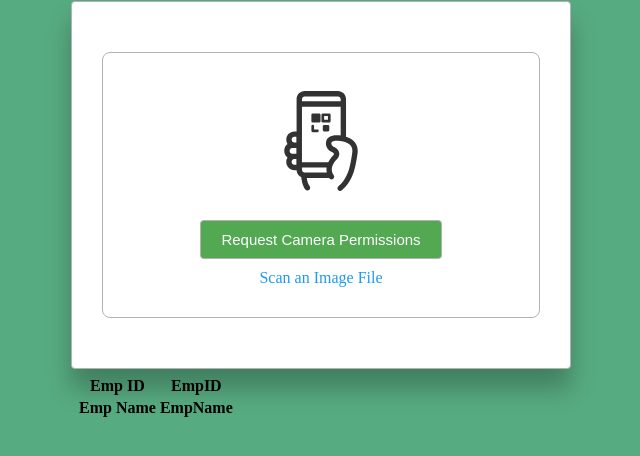
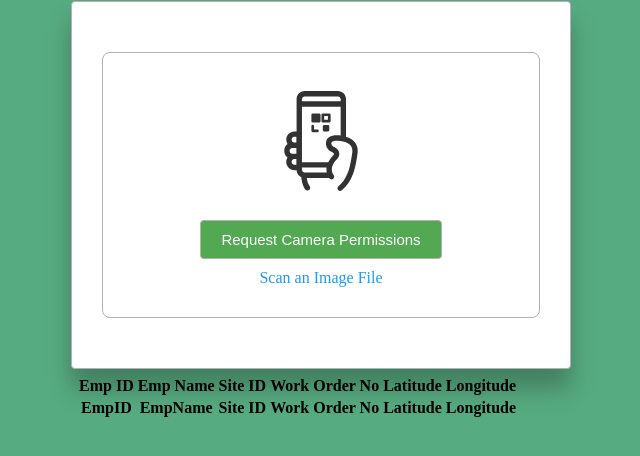
Before and after one commit to shankark1984/VishrutaAttendanceSystems, a plain HTML site: page Index.html in a window 1280 px wide. Shown: the part 78-534 px from the top of the page, without its empty margins (319-959 px from the left). Drawn offline with Linux system fonts and the light colour scheme; files whose address does not match are found by name.

Commit message:
Update Index.html

```diff
--- a/Index.html
+++ b/Index.html
@@ -22,11 +22,20 @@
             <table>
                 <tr>
                     <th>Emp ID</th>
-                    <th id="Info1">EmpID</th>
+                    <th>Emp Name</th>
+                    <th>Site ID</th>
+                    <th>Work Order No</th>
+                    <th>Latitude</th>
+                    <th>Longitude</th>
+
                 </tr>
                 <tr>
-                    <th>Emp Name</th>
+                    <th id="Info1">EmpID</th>
                     <th id="Info2">EmpName</th>
+                    <th>Site ID</th>
+                    <th>Work Order No</th>
+                    <th id="srtLatitude">Latitude</th>
+                    <th id="srtLongitude">Longitude</th>
                 </tr>
             </table>
 
@@ -50,6 +59,10 @@
         }
 
         function showPosition(position) {
+
+            document.getElementById("srtLatitude").textContent=position.coords.latitude;
+            document.getElementById("srtLongitude").textContent=position.coords.longitude;
+
             x.innerHTML = "Latitude: " + position.coords.latitude +
                 " Longitude: " + position.coords.longitude;
         }
```
